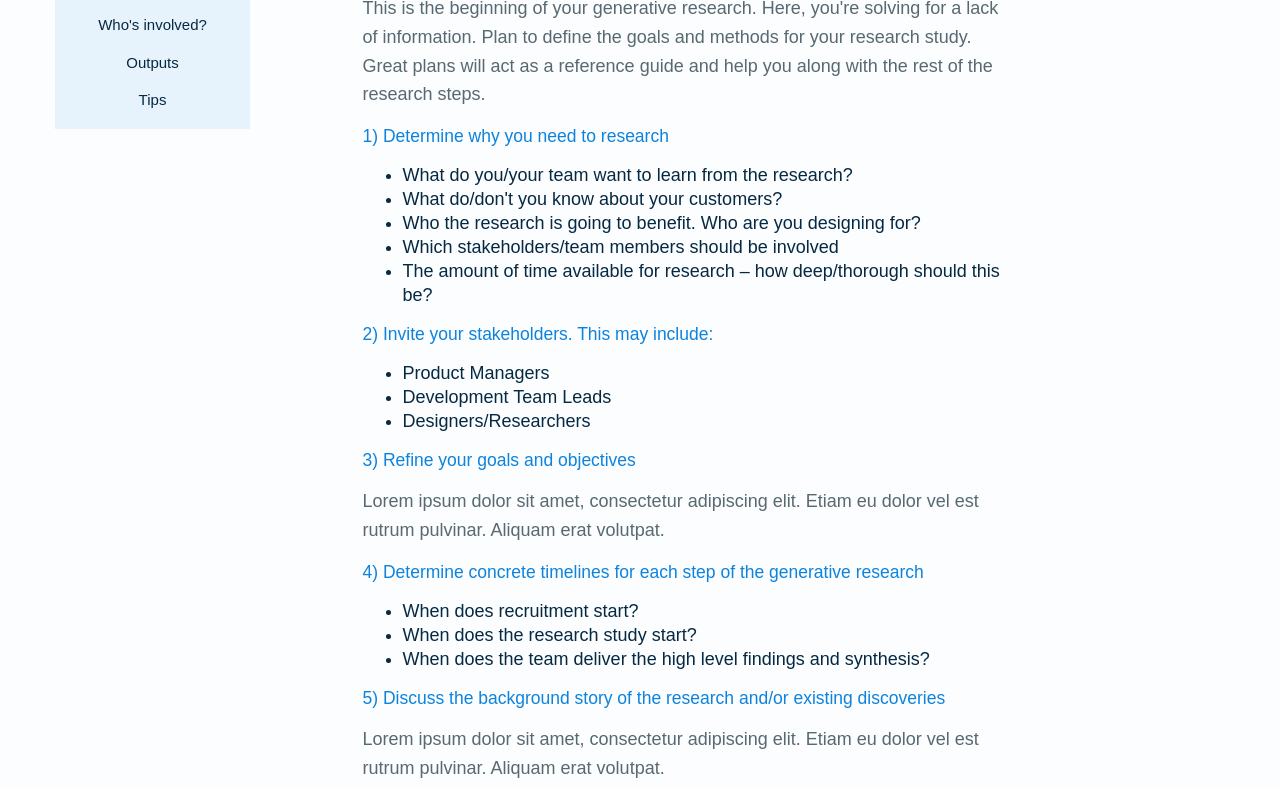
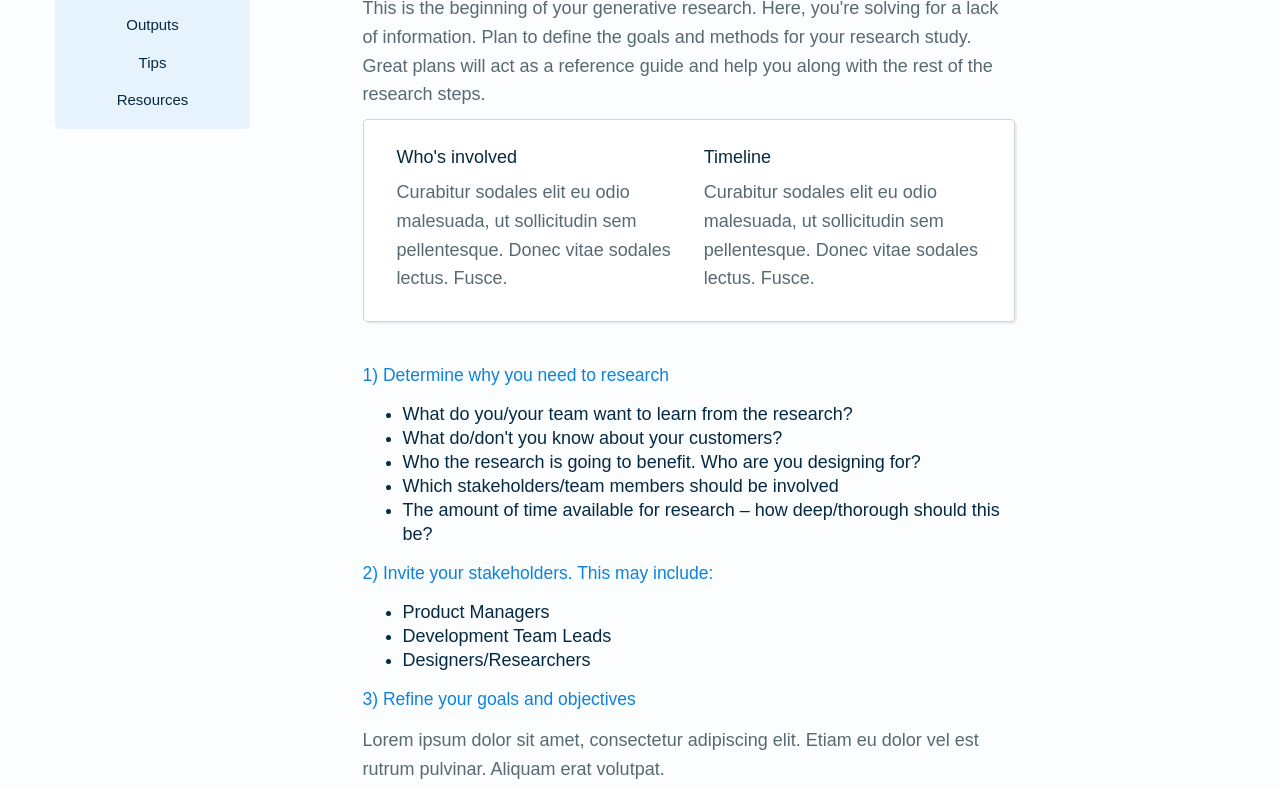
Before and after one commit to fluxr/fluxr.github.io, a plain HTML site: page plan.html in a window 1280 px wide. Shown: the part 287-1076 px from the top of the page. Drawn offline with nearby package versions, Linux system fonts and the light colour scheme.

Commit message:
Few tweaks to detailPage template + css

```diff
--- a/css/cards.css
+++ b/css/cards.css
@@ -61,6 +61,9 @@ h3 {
 .no-pad {
   padding: 0 !important;}
 
+.med-margin {
+  margin-bottom: 2em;}
+
 .nav-left {
   left: 0;}
 
@@ -73,7 +76,7 @@ a.back-link {
   padding: 26px 28px 21px 40px;
   width: auto;
   height: 100%;
-  background: rgba(255,255,255,0.5);
+  /*background: rgba(255,255,255,0.5);*/
   color: #72777a;
   font-size: 13px;
   font-weight: 600;}
@@ -90,7 +93,7 @@ a.back-link {
 .article-nav {
   /*border: 2px solid #cdd4d9;*/
   background: #e7f3fc;
-  /*background: red;*/
+  border-radius: 5px;
 }
 .article-nav ul {
   padding-left: 0 !important;
@@ -190,7 +193,7 @@ a.back-link {
 
 .step-number {
   position: absolute;
-  top: 255px;
+  top: 300px;
   text-align: center;
   opacity: 0.1;
   color: #0081E0;
@@ -212,3 +215,11 @@ a.back-link {
   font-size: 16px;
   color: rgba(6,41,66,0.5);
 }
+.about-step {
+  /*background: rgba(13,131,221,0.05);*/
+  padding: 1em;
+  border-radius: 5px;
+  background: #FFFFFF;
+  border: 1px solid rgba(6,41,65,0.20);
+  box-shadow: 2px 2px 0px 0px rgba(6,41,65,0.07);
+}
--- a/plan.html
+++ b/plan.html
@@ -27,17 +27,17 @@
 
 <!-- Page header -->
 <div class="panel panel--header">
-
+    <!-- Back button -->
     <div class="nav-elements nav-left">
         <a href="./generative-research.html" class="back-link">
         <!-- <span class="glyphicon glyphicon-star"></span> -->
         < Back to Steps
         </a>
     </div>
-
-  <div class="panel-contents textAlign--center">
-    <h1 class="logo">FreshBooks | Lean UX Research</h1>
-  </div>
+    <!-- Logo -->
+    <div class="panel-contents textAlign--center">
+        <h1 class="logo">FreshBooks | Lean UX Research</h1>
+    </div>
 </div>
 
   <div class="container">
@@ -47,10 +47,10 @@
         <div class="col-md-2 article-nav no-pad">
             <ul class="nav nav-tabs nav-stacked">
                 <a href=""><li class="active">What is it?</li></a>
-                <li>Why we do it?</li>
-                <li>Who's involved?</li>
+                <li>Step-by-step</li>
                 <li>Outputs</li>
                 <li>Tips</li>
+                <li>Resources</li>
             <ul>
         </div>
         <!-- SPACER -->
@@ -59,6 +59,17 @@
         <div class="col-md-7 detail-steps">
             <h2>What is the "Plan" stage?</h2>
             <p>This is the beginning of your generative research. Here, you're solving for a lack of information. Plan to define the goals and methods for your research study. Great plans will act as a reference guide and help you along with the rest of the research steps.</p>
+
+            <div class="col-md-12 about-step med-margin">
+                <span class="who col-md-6">
+                <h4>Who's involved</h4>
+                <p>Curabitur sodales elit eu odio malesuada, ut sollicitudin sem pellentesque. Donec vitae sodales lectus. Fusce.</p>
+                </span>
+                <span class="who col-md-6">
+                <h4>Timeline</h4>
+                <p>Curabitur sodales elit eu odio malesuada, ut sollicitudin sem pellentesque. Donec vitae sodales lectus. Fusce.</p>
+                </span>
+            </div>
             <!-- Step 1 -->
             <h3>1) Determine why you need to research</h3>
             <ul>
```
